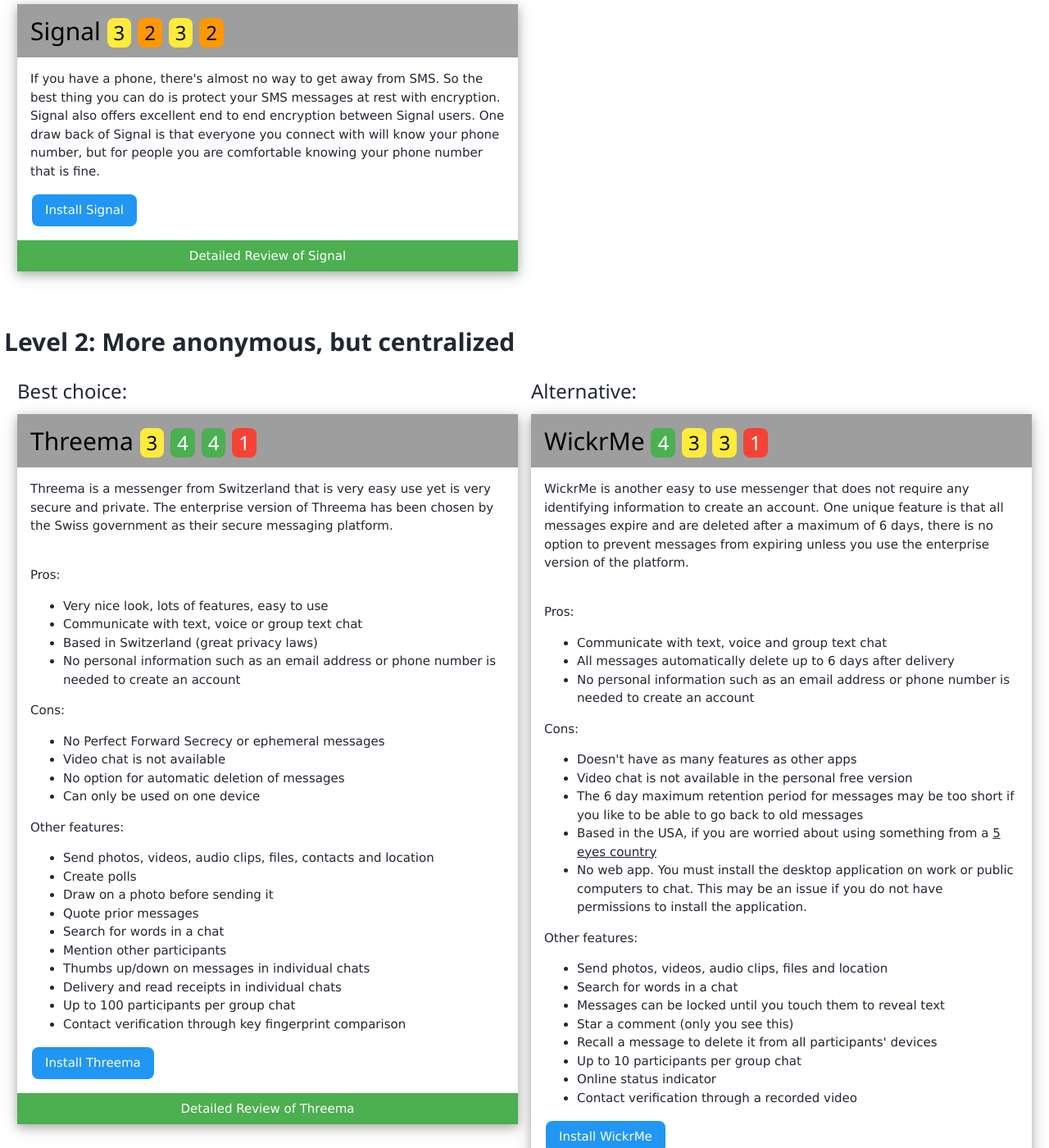
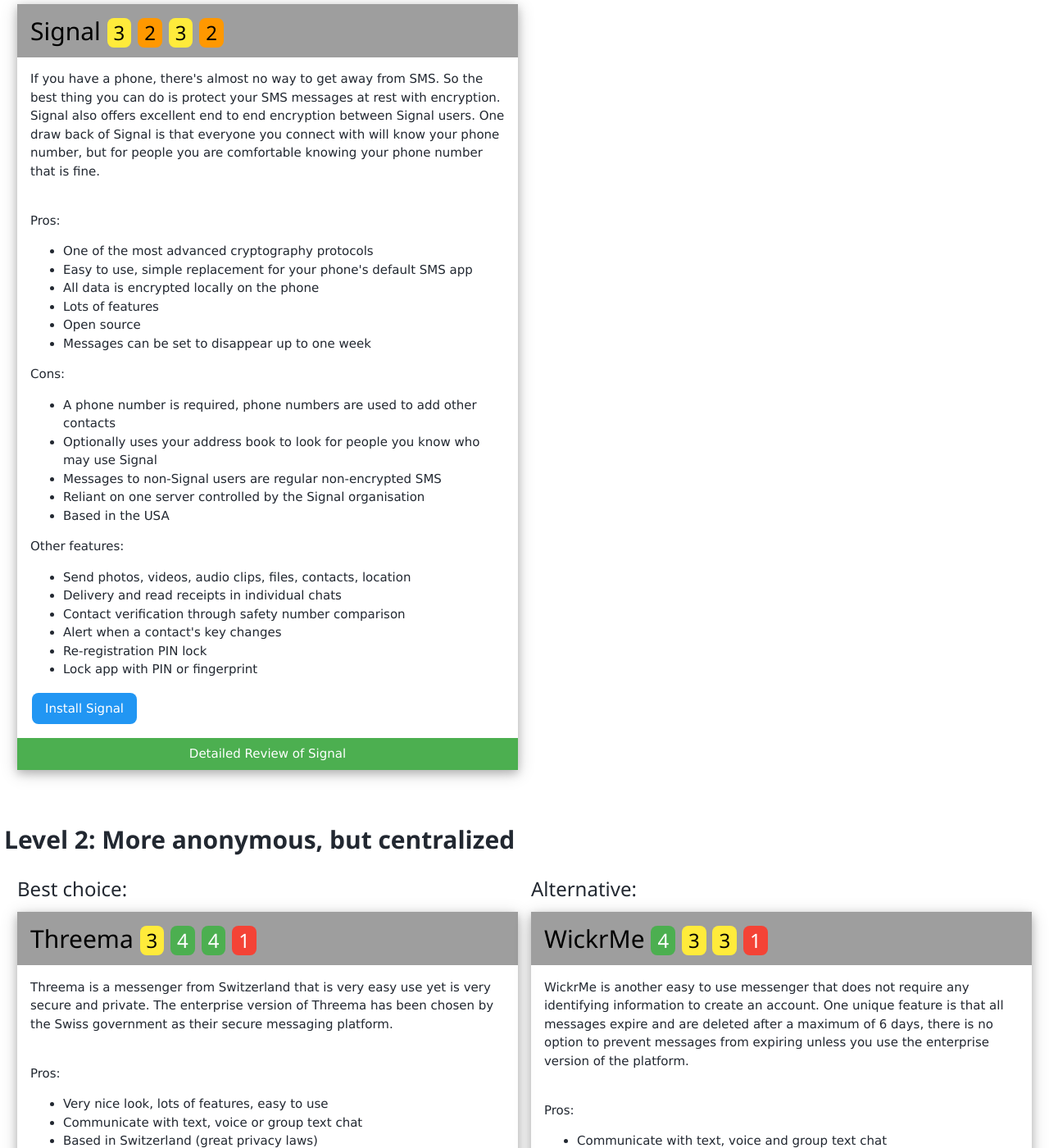
Before and after one commit to Perelandra0x309/secure-im, a Jekyll site: the page built from favorites.md, in a window 1280 px wide and 1400 px high, scrolled down 1275 px. Shown: the whole window at 82% size. Built offline with Jekyll 4.4.1, drawn with Linux system fonts in a browser that asks for light colours; some of the changed text lies outside the part shown.

Commit message:
Update WickrMe, Signal, BCM, Keybase

```diff
--- a/_data/applications.yml
+++ b/_data/applications.yml
@@ -2069,7 +2069,7 @@
   url: https://bcm.social
   recommendation: 2
   platforms: Android, iOS
-  source_type: closed (soon to be open source)
+  source_type: open (Android only)
   business_model: Independant developers
   communication_types: Text, photos, videos, audio, files, location, group chat
   encryption_protocol: <a href="https://bcm.social/faq.html">Signal</a>
--- a/_data/signal_card.html
+++ b/_data/signal_card.html
@@ -1 +1,27 @@
 <p>If you have a phone, there's almost no way to get away from SMS.  So the best thing you can do is protect your SMS messages at rest with encryption.  Signal also offers excellent end to end encryption between Signal users.  One draw back of Signal is that everyone you connect with will know your phone number, but for people you are comfortable knowing your phone number that is fine.</p>
+<br>Pros:
+<ul>
+<li>One of the most advanced cryptography protocols</li>
+<li>Easy to use, simple replacement for your phone's default SMS app</li>
+<li>All data is encrypted locally on the phone</li>
+<li>Lots of features</li>
+<li>Open source</li>
+<li>Messages can be set to disappear up to one week</li>
+</ul>
+Cons:
+<ul>
+<li>A phone number is required, phone numbers are used to add other contacts</li>
+<li>Optionally uses your address book to look for people you know who may use Signal</li>
+<li>Messages to non-Signal users are regular non-encrypted SMS</li>
+<li>Reliant on one server controlled by the Signal organisation</li>
+<li>Based in the USA</li>
+</ul>
+Other features:
+<ul>
+<li>Send photos, videos, audio clips, files, contacts, location</li>
+<li>Delivery and read receipts in individual chats</li>
+<li>Contact verification through safety number comparison</li>
+<li>Alert when a contact's key changes</li>
+<li>Re-registration PIN lock</li>
+<li>Lock app with PIN or fingerprint</li>
+</ul>
--- a/_data/wickrme_notes.html
+++ b/_data/wickrme_notes.html
@@ -1,4 +1,6 @@
 Partially open source (cypto protocol only)<br>
+<br>
+1/24/2020- Received <a href="https://csrc.nist.gov/projects/cryptographic-module-validation-program/Certificate/3608">FIPs certification</a> for crypto module<br>
 <br>
 WickrMe synchronizes your chats across all your devices.  Actually what happens is there is a separate message encrypted for each registered device you have.  So if any devices are offline, those messages will be stored temporarily on the server until the device is online and is able to retrieve the message.  Messages are stored for up to 6 days, after which they expire and are deleted from the server.<br>
 <br>
```
Also changed, not shown: _data/ratings.yml (+5 -5 lines).
